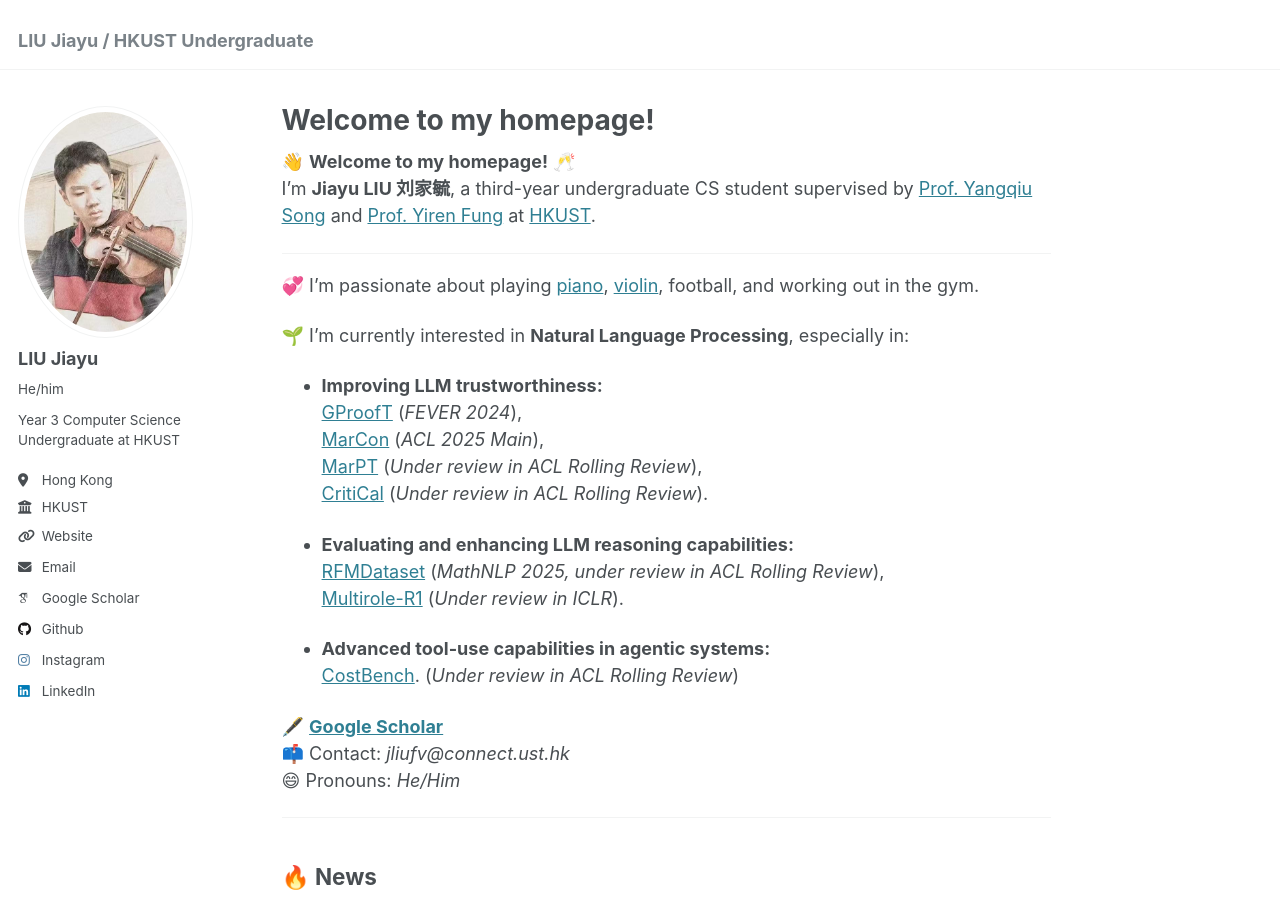
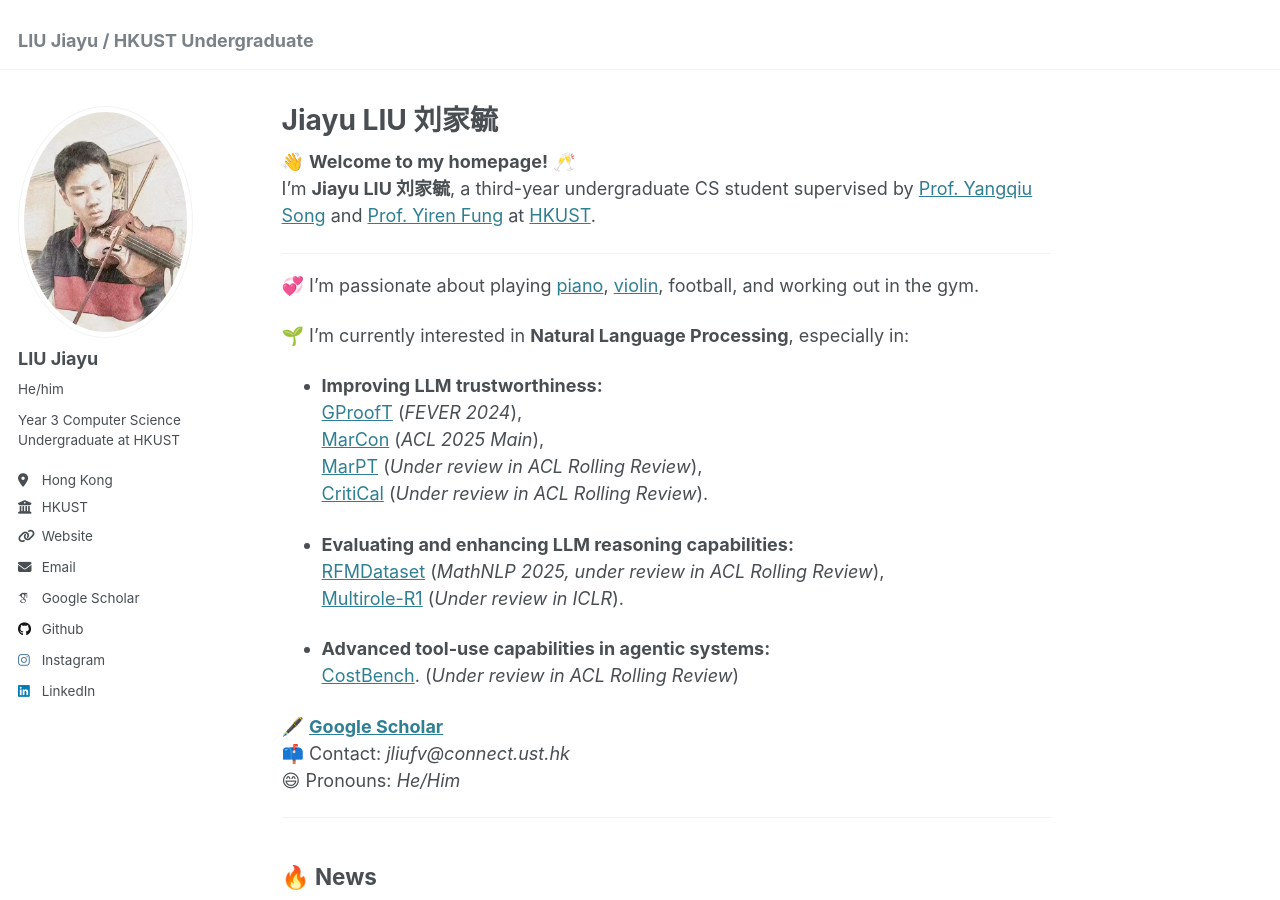
Before and after one commit to JiayuJeff/JiayuJeff.github.io, a Jekyll site: the page built from _pages/about.md, in a window 1280 px wide and 900 px high. Built offline with Jekyll 4.4.1, drawn with Linux system fonts in a browser that asks for light colours; some web fonts are replaced.

Commit message:
Update title to 'Jiayu LIU 刘家毓'

```diff
--- a/_pages/about.md
+++ b/_pages/about.md
@@ -1,6 +1,6 @@
 ---
 permalink: /
-title: "Welcome to my homepage!"
+title: "Jiayu LIU 刘家毓"
 excerpt: "About me"
 author_profile: true
 redirect_from:
```
